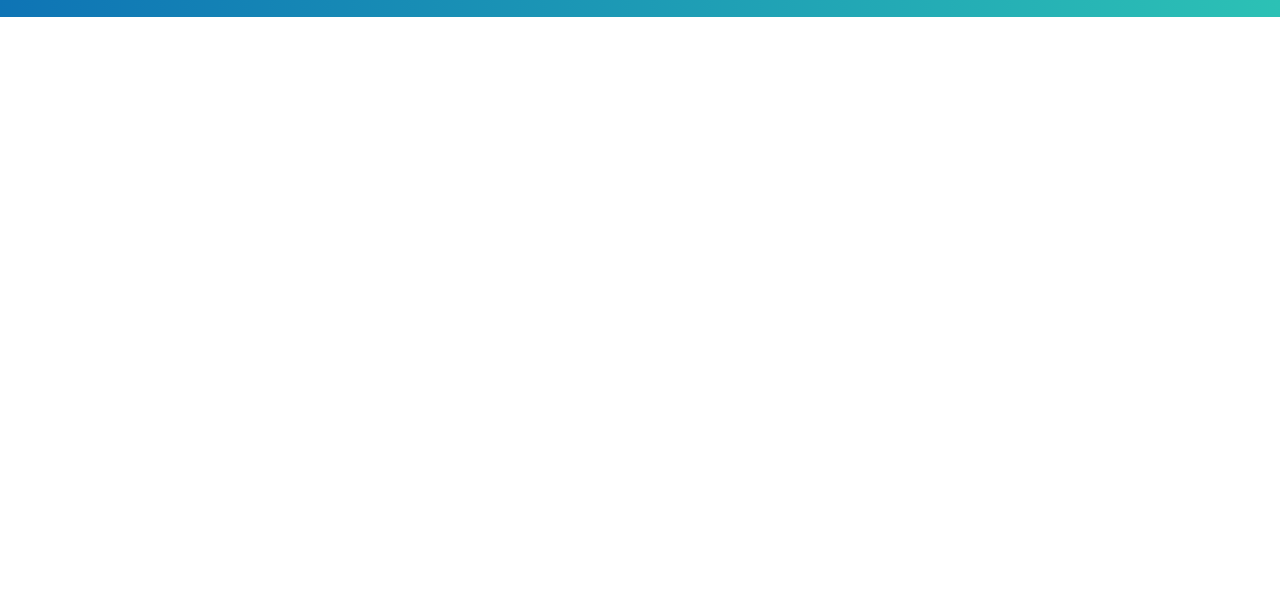
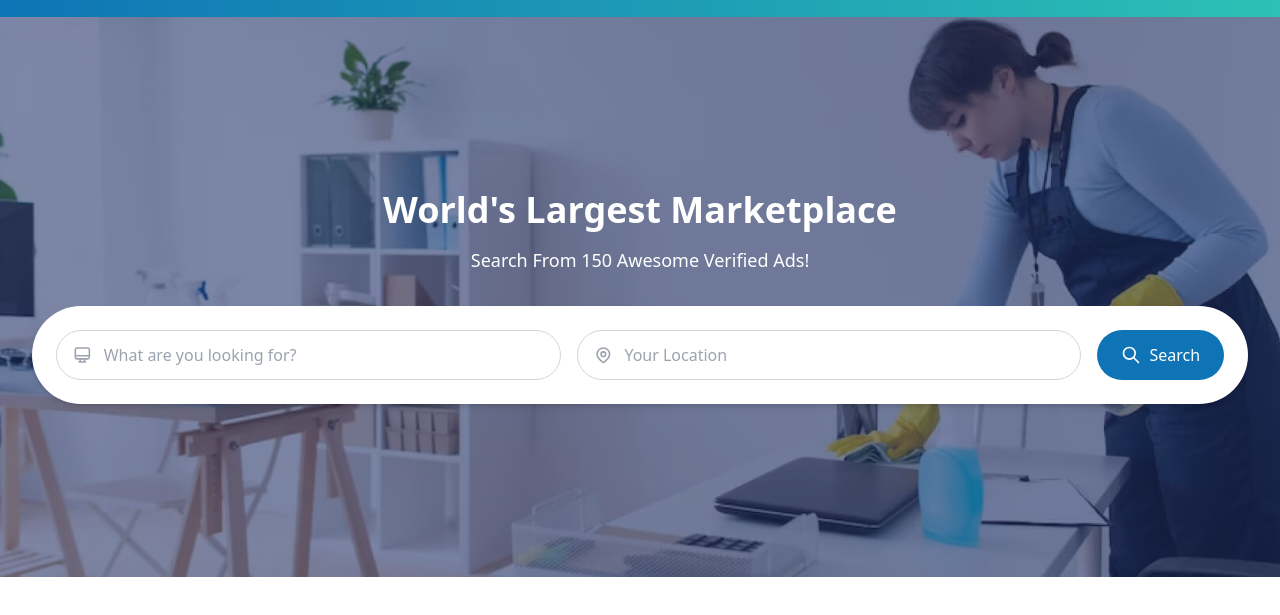
Before and after one commit to hasan75/solutions_spot, a website built with Vite: page src/index.html in a window 1280 px wide. Shown: the part 63-678 px from the top of the page. Built offline with nearby package versions, Linux system fonts and the light colour scheme.

Commit message:
feat(hero): hero section constructed

```diff
--- /dev/null
+++ b/src/Sections/Hero/Hero.css
@@ -0,0 +1,20 @@
+
+.hero-section-container {
+    position: relative;
+    min-height: 70vh;
+    background:
+        /* Your custom blue overlay */
+            linear-gradient(
+                    rgba(32, 48, 102, 0.58),
+                    rgba(32, 48, 102, 0.58)
+            ),
+                /* Original image */
+            url("../../assets/images/banner.jpg") center/cover no-repeat;
+}
+
+/* Content styling */
+.hero-content {
+    position: relative;
+    z-index: 1;
+    /* Add your content styles here */
+}
--- a/src/Sections/Hero/Hero.js
+++ b/src/Sections/Hero/Hero.js
@@ -0,0 +1,49 @@
+import './Hero.css';
+
+export default function Hero() {
+    return `
+    <div class="hero-section-container flex items-center justify-center">
+      <div class="container">
+        <div class="mx-auto max-w-screen-xl px-4 sm:px-6 lg:px-8">
+          <h1 class="text-4xl font-bold text-white mb-4 text-center">
+            World's Largest <span class="">Marketplace</span>
+          </h1>
+          <p class="text-lg text-white text-center mb-8">Search From 150 Awesome Verified Ads!</p>
+
+          <div class="bg-white rounded-3xl md:rounded-full shadow-md p-6">
+            <form class="flex flex-col md:flex-row gap-4">
+              <!-- Search Input 1 -->
+              <div class="flex items-center border border-gray-300 rounded-full px-4 py-3 flex-grow">
+                <svg class="w-5 h-5 text-gray-400 mr-3" fill="none" stroke="currentColor" viewBox="0 0 24 24">
+                  <path stroke-linecap="round" stroke-linejoin="round" stroke-width="2" d="M9.75 17L9 20l-1 1h8l-1-1-.75-3M3 13h18M5 17h14a2 2 0 002-2V5a2 2 0 00-2-2H5a2 2 0 00-2 2v10a2 2 0 002 2z"></path>
+                </svg>
+                <div class="w-full">
+                  <input type="text" class="w-full focus:outline-none" placeholder="What are you looking for?">
+                </div>
+              </div>
+
+              <!-- Search Input 2 -->
+              <div class="flex items-center border border-gray-300 rounded-full px-4 py-3 flex-grow">
+                <svg class="w-5 h-5 text-gray-400 mr-3" fill="none" stroke="currentColor" viewBox="0 0 24 24">
+                  <path stroke-linecap="round" stroke-linejoin="round" stroke-width="2" d="M17.657 16.657L13.414 20.9a1.998 1.998 0 01-2.827 0l-4.244-4.243a8 8 0 1111.314 0z"></path>
+                  <path stroke-linecap="round" stroke-linejoin="round" stroke-width="2" d="M15 11a3 3 0 11-6 0 3 3 0 016 0z"></path>
+                </svg>
+                <div class="w-full">
+                  <input type="text" class="w-full focus:outline-none" placeholder="Your Location">
+                </div>
+              </div>
+
+              <!-- Search Button -->
+              <button type="submit" class="bg-solprimary hover:bg-sky-900 text-white font-medium rounded-full px-6 py-3 transition-colors duration-200 flex items-center justify-center">
+                <svg class="w-5 h-5 mr-2" fill="none" stroke="currentColor" viewBox="0 0 24 24">
+                  <path stroke-linecap="round" stroke-linejoin="round" stroke-width="2" d="M21 21l-6-6m2-5a7 7 0 11-14 0 7 7 0 0114 0z"></path>
+                </svg>
+                Search
+              </button>
+            </form>
+          </div>
+        </div>
+      </div>
+    </div>
+  `;
+}
--- a/src/assets/js/main.js
+++ b/src/assets/js/main.js
@@ -14,10 +14,11 @@
 // });
 
 
-import Navbar from '../../Components/Navbar/Navbar';
+import Navbar from '../../Components/Navbar/Navbar.js';
+import Hero  from "../../Sections/Hero/Hero.js";
 // Render components
 document.getElementById('navbar').innerHTML = Navbar();
-// document.getElementById('hero').innerHTML = Hero();
+document.getElementById('hero').innerHTML = Hero();
 // document.getElementById('features').innerHTML = Features();
 
 // Initialize navbar functionality
--- a/src/index.html
+++ b/src/index.html
@@ -58,14 +58,16 @@
 </header>
 
 <main role="main">
-    <section id="hero" aria-label="Main product introduction"></section>
+    <section id="hero" aria-label="Main product introduction">
+        <!-- Content will be injected by JavaScript -->
+    </section>
     <section id="features" aria-label="Product features"></section>
 </main>
 
 <!-- Footer would go here with <footer> tag -->
 
 <!-- Load JavaScript with defer -->
-<script type="module" src="/assets/js/main.js" defer></script>
+<script type="module" src="assets/js/main.js" defer></script>
 
 <!-- Noscript fallback -->
 <noscript>
--- a/src/styles/main.css
+++ b/src/styles/main.css
@@ -6,7 +6,3 @@
 .btn-primary {
     @apply bg-blue-600 text-white px-6 py-2 rounded-lg hover:bg-blue-700 transition-all;
 }
-
-body {
-
-}
```
